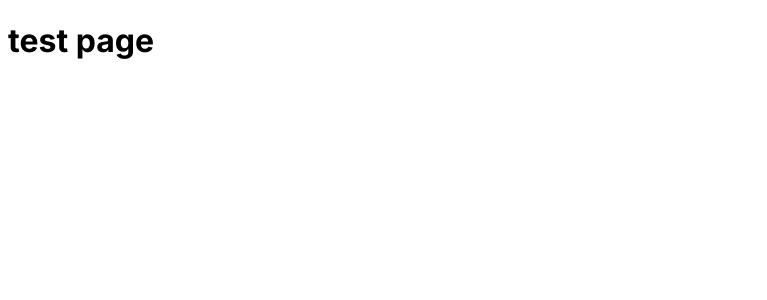
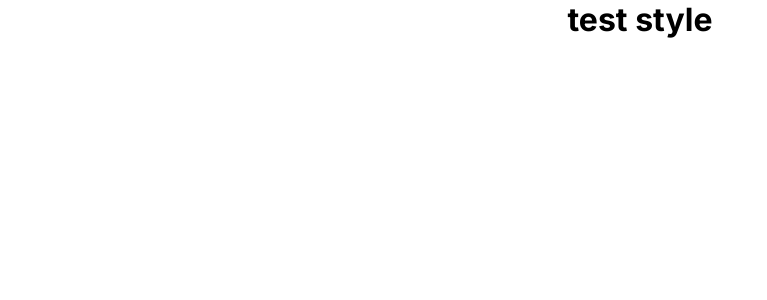
Before and after one commit to gustavocarvalho-ra/Next_Consultoria, a Next.js app: page / in a window 1280 px wide. Shown: the top 300 px of the page, without its empty margins (0-767 px from the left). Built offline with nearby package versions, Linux system fonts and the light colour scheme.

Commit message:
feat: reset style

```diff
--- a/src/app/globals.css
+++ b/src/app/globals.css
@@ -1,107 +1,6 @@
-/* :root {
-  --max-width: 1100px;
-  --border-radius: 12px;
-  --font-mono: ui-monospace, Menlo, Monaco, "Cascadia Mono", "Segoe UI Mono",
-    "Roboto Mono", "Oxygen Mono", "Ubuntu Monospace", "Source Code Pro",
-    "Fira Mono", "Droid Sans Mono", "Courier New", monospace;
-
-  --foreground-rgb: 0, 0, 0;
-  --background-start-rgb: 214, 219, 220;
-  --background-end-rgb: 255, 255, 255;
-
-  --primary-glow: conic-gradient(
-    from 180deg at 50% 50%,
-    #16abff33 0deg,
-    #0885ff33 55deg,
-    #54d6ff33 120deg,
-    #0071ff33 160deg,
-    transparent 360deg
-  );
-  --secondary-glow: radial-gradient(
-    rgba(255, 255, 255, 1),
-    rgba(255, 255, 255, 0)
-  );
-
-  --tile-start-rgb: 239, 245, 249;
-  --tile-end-rgb: 228, 232, 233;
-  --tile-border: conic-gradient(
-    #00000080,
-    #00000040,
-    #00000030,
-    #00000020,
-    #00000010,
-    #00000010,
-    #00000080
-  );
-
-  --callout-rgb: 238, 240, 241;
-  --callout-border-rgb: 172, 175, 176;
-  --card-rgb: 180, 185, 188;
-  --card-border-rgb: 131, 134, 135;
+* {
+  margin: 0;
+  padding: 0;
+  box-sizing: border-box;
+  max-width: 100vw;
 }
-
-@media (prefers-color-scheme: dark) {
-  :root {
-    --foreground-rgb: 255, 255, 255;
-    --background-start-rgb: 0, 0, 0;
-    --background-end-rgb: 0, 0, 0;
-
-    --primary-glow: radial-gradient(rgba(1, 65, 255, 0.4), rgba(1, 65, 255, 0));
-    --secondary-glow: linear-gradient(
-      to bottom right,
-      rgba(1, 65, 255, 0),
-      rgba(1, 65, 255, 0),
-      rgba(1, 65, 255, 0.3)
-    );
-
-    --tile-start-rgb: 2, 13, 46;
-    --tile-end-rgb: 2, 5, 19;
-    --tile-border: conic-gradient(
-      #ffffff80,
-      #ffffff40,
-      #ffffff30,
-      #ffffff20,
-      #ffffff10,
-      #ffffff10,
-      #ffffff80
-    );
-
-    --callout-rgb: 20, 20, 20;
-    --callout-border-rgb: 108, 108, 108;
-    --card-rgb: 100, 100, 100;
-    --card-border-rgb: 200, 200, 200;
-  }
-}
-
-* {
-  box-sizing: border-box;
-  padding: 0;
-  margin: 0;
-}
-
-html,
-body {
-  max-width: 100vw;
-  overflow-x: hidden;
-}
-
-body {
-  color: rgb(var(--foreground-rgb));
-  background: linear-gradient(
-      to bottom,
-      transparent,
-      rgb(var(--background-end-rgb))
-    )
-    rgb(var(--background-start-rgb));
-}
-
-a {
-  color: inherit;
-  text-decoration: none;
-}
-
-@media (prefers-color-scheme: dark) {
-  html {
-    color-scheme: dark;
-  }
-} */
--- /dev/null
+++ b/src/app/page.module.css
@@ -0,0 +1,5 @@
+.main {
+  display: flex;
+  align-items: center;
+  flex-direction: column;
+}
--- a/src/app/page.tsx
+++ b/src/app/page.tsx
@@ -1,10 +1,10 @@
 import Image from "next/image";
-// import styles from "./page.module.css";
+import styles from "./page.module.css";
 
 export default function Home() {
   return (
     <main>
-      <h1>test page</h1>
+      <h1 className={styles.main}>test style</h1>
     </main>
   );
 }
```
